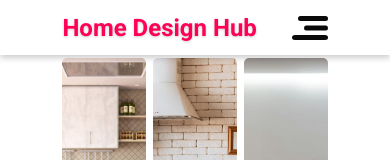
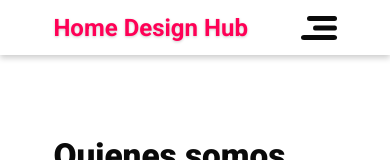
Before and after one commit to NataEn/home_appliances_app, a React (Create React App) app: page / in a window 390 px wide. Shown: the top 160 px of the page. Built offline with nearby package versions, Linux system fonts and the light colour scheme; grey boxes are pictures that could not be loaded.

Commit message:
overall improve styling

```diff
--- a/src/pages/homePage/components/Hero/Hero.scss
+++ b/src/pages/homePage/components/Hero/Hero.scss
@@ -64,13 +64,32 @@
 @media screen and (max-width: 1000px) {
     .hero section {
         flex-direction: column-reverse;
+        height: 70rem;
 
+        .col {
+            width: 100%
+        }
+
+        .col .info {
+            height: fit-content;
+            height: -moz-fit-content;
+        }
+
+        .col .gallery {
+            height: 100%;
+            // width: 100%;
+            max-height: 80vh;
+        }
     }
 }
 
 @media screen and (max-width: 680px) {
     .hero section {
-        flex-direction: column-reverse;
+        height: 40rem;
+
+        .col {
+            height: fit-content;
+        }
 
     }
 }
--- a/src/styles/main.scss
+++ b/src/styles/main.scss
@@ -1,4 +1,5 @@
-html {
+html,
+:root {
     height: 100vh;
 }
 
@@ -23,7 +24,7 @@ section {
     margin-bottom: 3vw;
     max-height: max-content;
     height: 27rem;
-    width: 100%;
+    width: 75vw;
 
     .col {
         width: 50%;
@@ -71,7 +72,7 @@ section {
 }
 
 .container {
-    padding-inline: 16vw;
+    padding-inline: 13.7vw;
     display: block;
 }
 
@@ -85,7 +86,7 @@ section {
 @media screen and (max-width: 1050px) {
     .main {
         padding-block: 2vw;
-        font-size: medium;
+        font-size: 0.8em;
         padding-top: 8vw;
 
         .container {
@@ -94,14 +95,22 @@ section {
     }
 }
 
+@media screen and (max-width: 1000px) {
+    .main {
+        section {
+            width: 75vw;
+            height: 25rem;
+        }
+    }
+}
+
 @media screen and (max-width: 768px) {
     .main {
         padding-block: 2vw;
-        font-size: medium;
         padding-top: 8vw;
 
         .container {
-            padding-inline: 9vw;
+            padding-inline: 10vw;
         }
 
         .designers {
@@ -112,10 +121,8 @@ section {
 
         section {
             height: 58em;
-            width: 100%;
             min-height: max-content;
             flex-direction: column;
-            overflow: visible;
 
             .col {
                 width: 100%;
@@ -134,14 +141,13 @@ section {
         padding-top: 8vw;
 
         .container {
-            padding-inline: 6vw;
+            padding-inline: 8vw;
         }
 
         section {
-            height: 58em;
-            min-height: max-content;
+            margin-top: 2em;
+            height: 48em;
             flex-direction: column;
-            overflow: visible;
 
             .col {
                 width: 100%;
```
